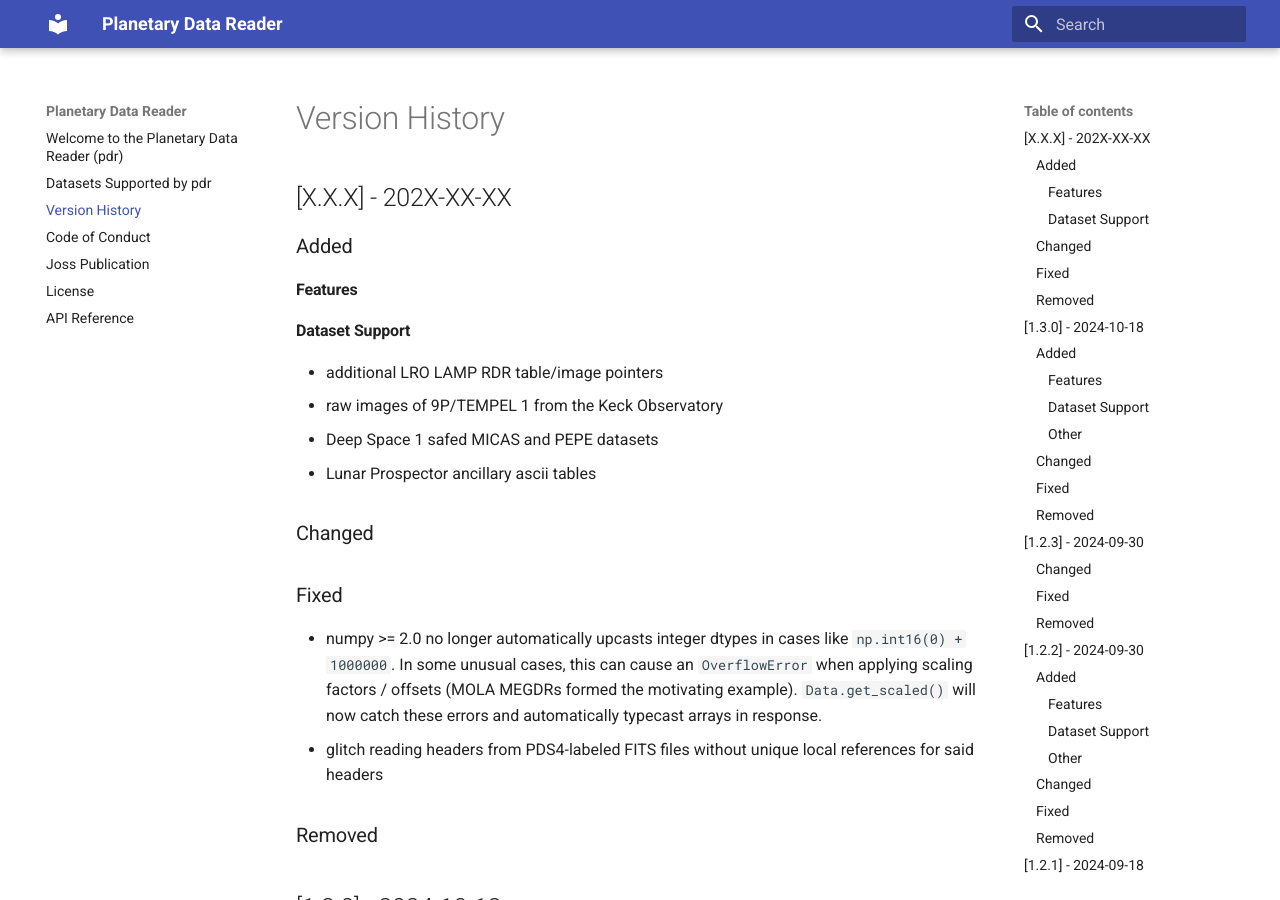
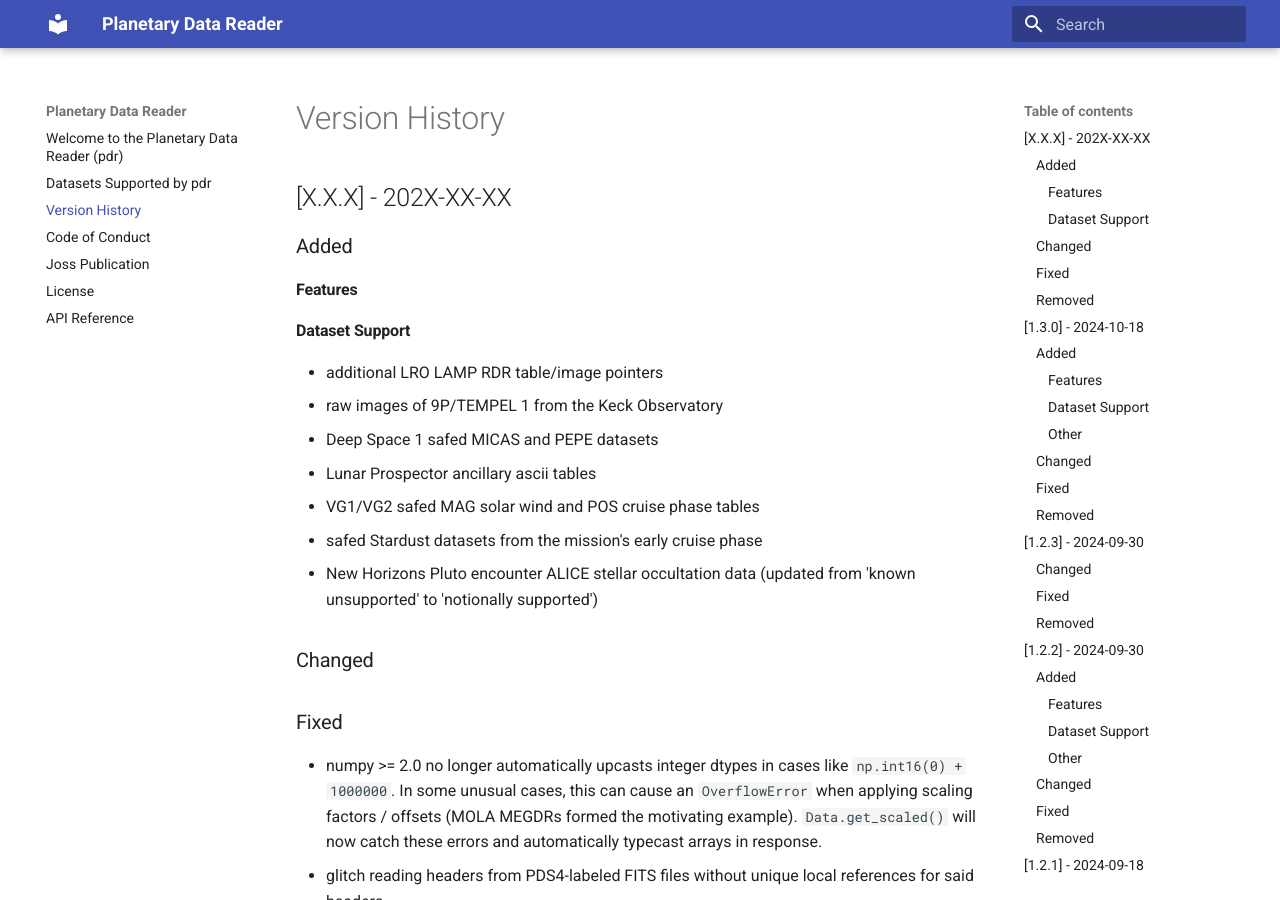
Before and after one commit to MillionConcepts/pdr, an MkDocs documentation site: the page built from docs/version_history.md, in a window 1280 px wide and 900 px high. Built offline with MkDocs 1.6.1 and Material for MkDocs 9.7.7, drawn with Linux system fonts in a browser that asks for light colours.

Commit message:
update the support docs

```diff
--- a/docs/version_history.md
+++ b/docs/version_history.md
@@ -10,6 +10,10 @@
 - raw images of 9P/TEMPEL 1 from the Keck Observatory
 - Deep Space 1 safed MICAS and PEPE datasets
 - Lunar Prospector ancillary ascii tables
+- VG1/VG2 safed MAG solar wind and POS cruise phase tables
+- safed Stardust datasets from the mission's early cruise phase
+- New Horizons Pluto encounter ALICE stellar occultation data (updated from
+  'known unsupported' to 'notionally supported')
 
 ### Changed
 
```
Also changed, not shown: docs/supported_datasets.md (+2 -2 lines).
